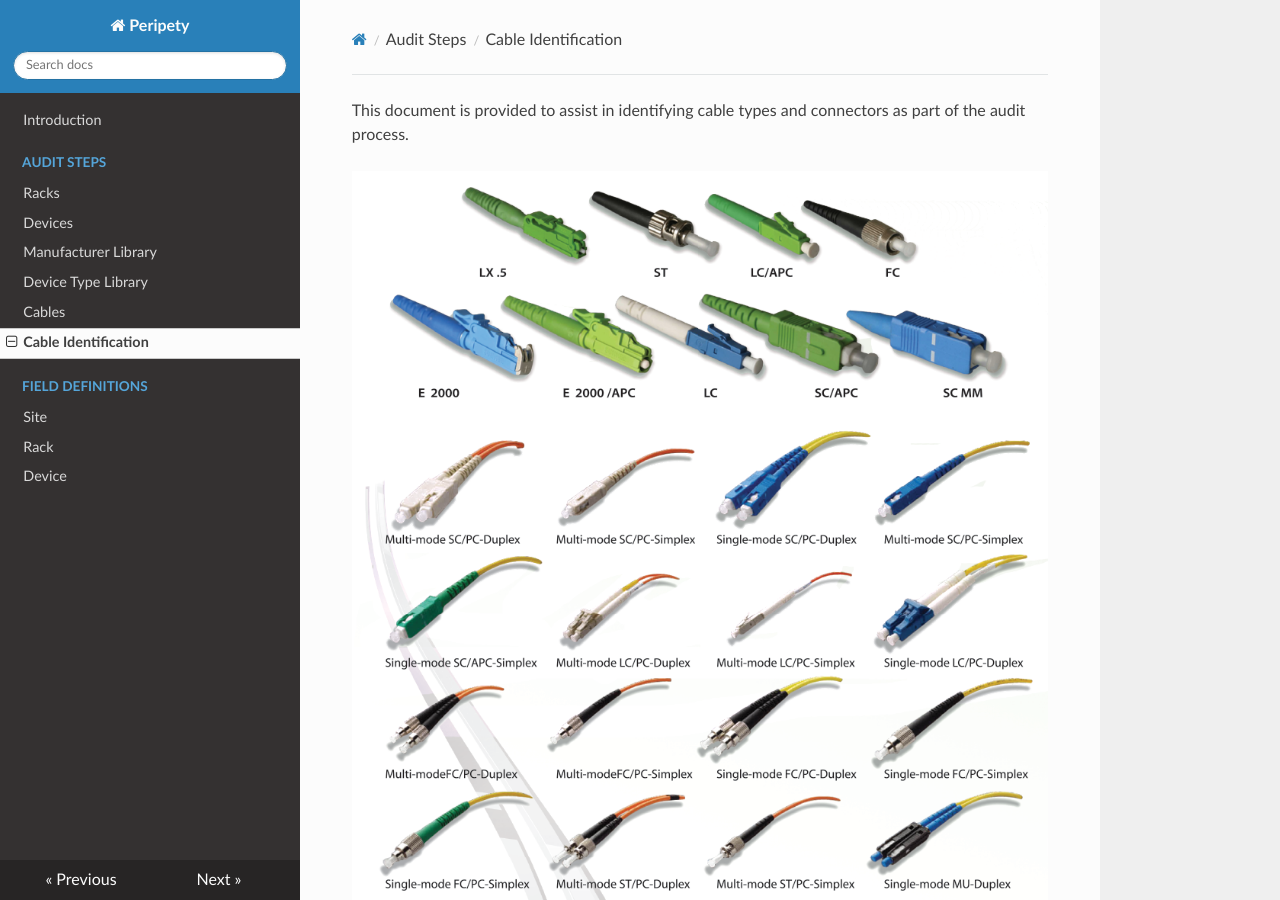
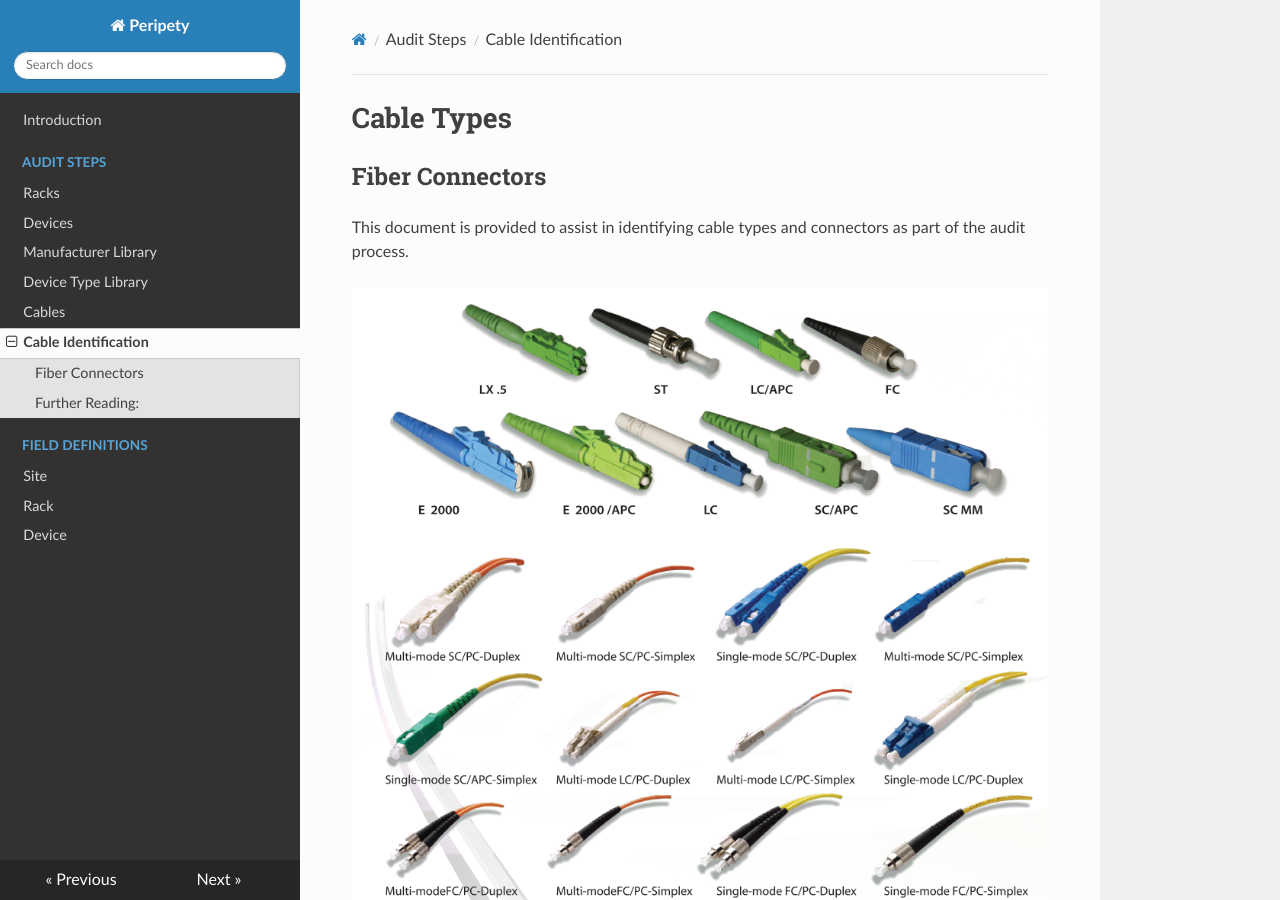
Before and after one commit to gadler01/peripety-docs, an MkDocs documentation site: the page built from docs/audit-steps/cable_definitions.md, in a window 1280 px wide and 900 px high. Built offline with MkDocs 1.6.1, drawn with Linux system fonts in a browser that asks for light colours; nearby versions of some CDN libraries; old or Windows-style settings are respelled for this version of MkDocs.

Commit message:
Heading and stuff

```diff
--- a/docs/audit-steps/cable_definitions.md
+++ b/docs/audit-steps/cable_definitions.md
@@ -1,3 +1,7 @@
+#Cable Types
+
+## Fiber Connectors
+
 This document is provided to assist in identifying cable types and connectors as part of the audit process.
 
 ![Fiber Cable Ends](../img/fiber_optic_connector2.png)
```
